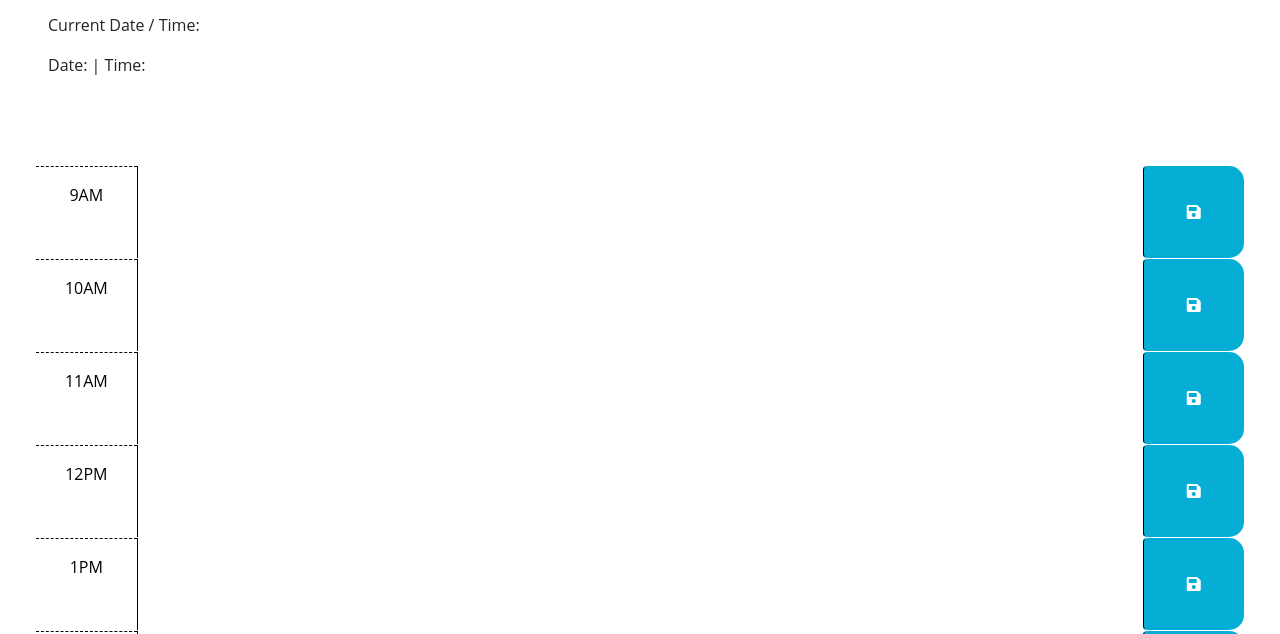
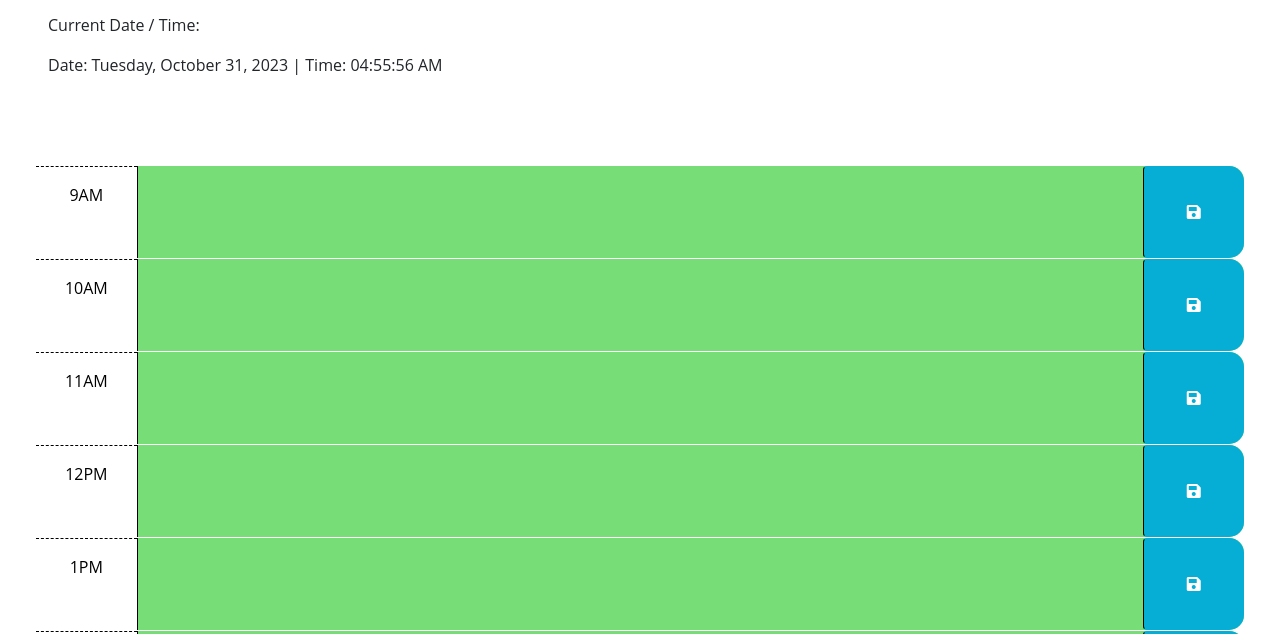
Before and after one commit to Dhicks-dev/Workday-Scheduler, a plain HTML site: page index.html in a window 1280 px wide. Shown: the part 166-800 px from the top of the page. Drawn offline with nearby package versions, Linux system fonts and the light colour scheme.

Commit message:
commented on added functions

```diff
--- a/assets/script.js
+++ b/assets/script.js
@@ -6,15 +6,15 @@ dayjs.locale(localeSettings);
 
 $(function () {
     // using dayjs library
-  const curHour = dayjs().format('H');
+  const currentHour = dayjs().format('H');
 
 // changes color of time block pending hour
   function hourColor() {
     $('.time-block').each(function() {
       const blockHour = parseInt(this.id);
-      $(this).toggleClass('past', blockHour < curHour);
-      $(this).toggleClass('present', blockHour === curHour);
-      $(this).toggleClass('future', blockHour > curHour);
+      $(this).toggleClass('past', blockHour < currentHour);
+      $(this).toggleClass('present', blockHour === currentHour);
+      $(this).toggleClass('future', blockHour > currentHour);
     });
 
   }
@@ -26,24 +26,41 @@ $(function () {
       localStorage.setItem(key, value);
     });
   }
-    // TODO: Add a listener for click events on the save button. This code should
-    // use the id in the containing time-block as a key to save the user input in
-    // local storage. HINT: What does `this` reference in the click listener
-    // function? How can DOM traversal be used to get the "hour-x" id of the
-    // time-block containing the button that was clicked? How might the id be
-    // useful when saving the description in local storage?
-    //
-    // TODO: Add code to apply the past, present, or future class to each time
-    // block by comparing the id to the current hour. HINTS: How can the id
-    // attribute of each time-block be used to conditionally add or remove the
-    // past, present, and future classes? How can Day.js be used to get the
-    // current hour in 24-hour time?
-    //
-    // TODO: Add code to get any user input that was saved in localStorage and set
-    // the values of the corresponding textarea elements. HINT: How can the id
-    // attribute of each time-block be used to do this?
-    //
-    // TODO: Add code to display the current date in the header of the page.
+// color refresh based off the times
+  function refreshColor() {
+    $('.time-block').each(function() {
+      const blockHour = parseInt(this.id);
+      if (blockHour == currentHour) {
+        $(this).removeClass('past future').addClass('present');
+      } else if (blockHour < currentHour) {
+        $(this).removeClass('future present').addClass('past');
+      } else {
+        $(this).removeClass('past present').addClass('future');
+      }
+    });
+  }
+
+    // GET user input from saved storage
+  $('.time-block').each(function() {
+    const key = $(this).attr('id');
+    const value = localStorage.getItem(key);
+    $(this).children('.description').val(value);
   });
+  // using day js to have time refreshed and updated
+  function timeUpdate() {
+    const dateElement = $('#date');
+    const timeElement = $('#time');
+    const currentDate = dayjs().format('dddd, MMMM D, YYYY');
+    const currentTime = dayjs().format('hh:mm:ss A');
+    dateElement.text(currentDate);
+    timeElement.text(currentTime);
+  }
+// calling the functions
+  hourColor();
+  userEntry();
+  refreshColor();
 
-  hourColor ();
+// using set interval to update the time per second
+  setInterval(timeUpdate, 1000);
+
+  });
```
Also changed, not shown: index.html (+3 -12 lines).
